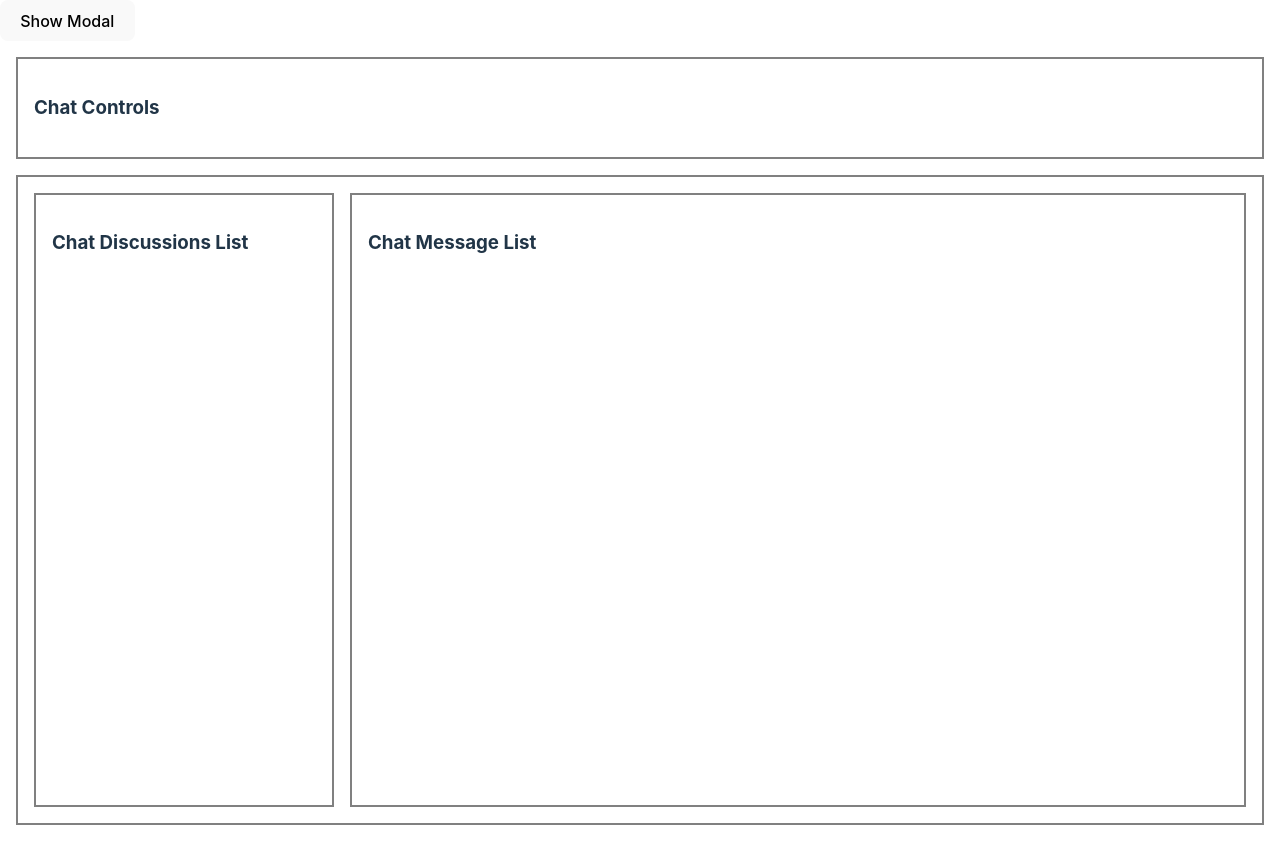
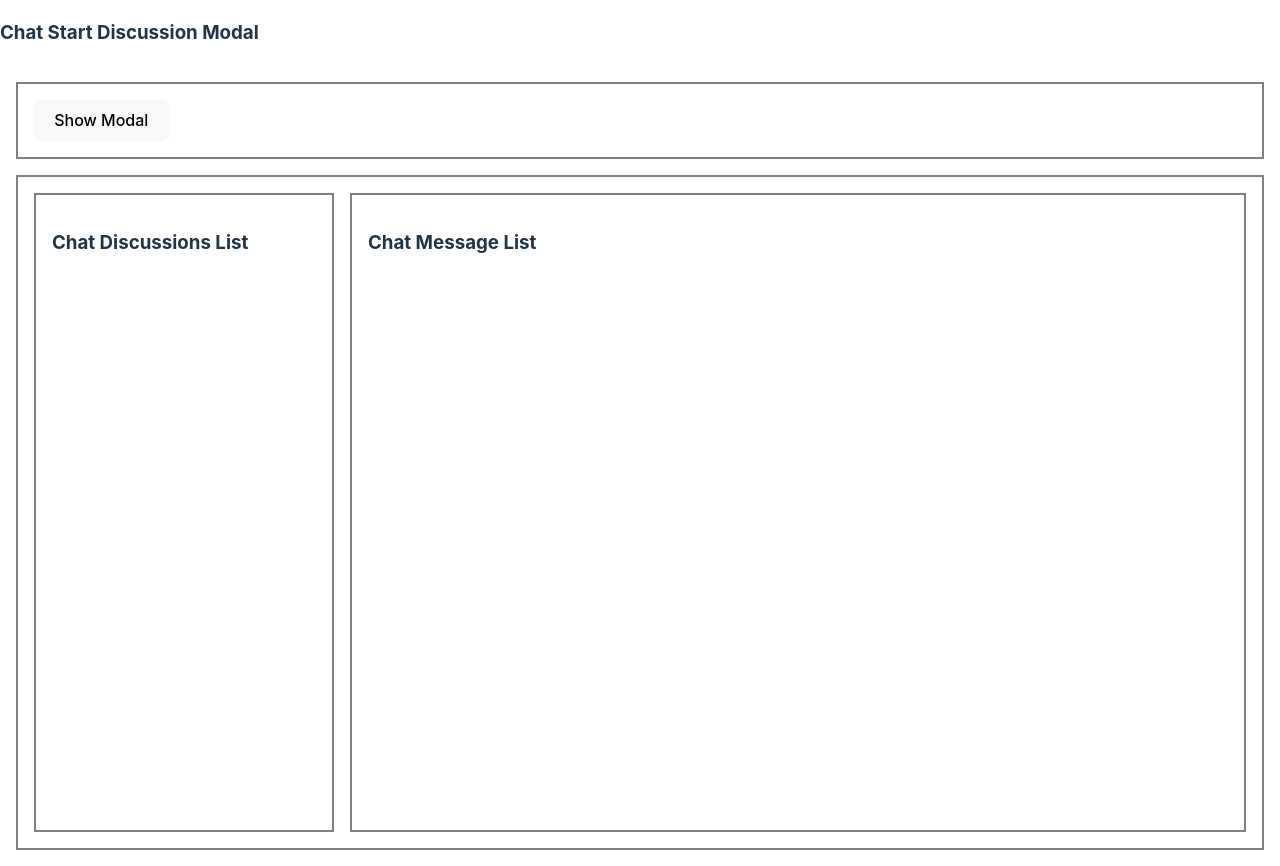
Before and after one commit to victorbln/INVAT_REACT, a React (Vite) app in the folder chat_app/: page / in a window 1280 px wide. Before the commit the page ends 841 px from the top, so only its background shows below. Built offline with nearby package versions, Linux system fonts and the light colour scheme.

Commit message:
Move button to controls component

```diff
--- a/chat_app/src/components/chat-controls.jsx
+++ b/chat_app/src/components/chat-controls.jsx
@@ -1,7 +1,13 @@
 export function ChatControls() {
   return (
     <div>
-      <h3>Chat Controls</h3>
+      <button
+        onClick={() => {
+          setIsModalVisible(!isModalVisible);
+        }}
+      >
+        Show Modal
+      </button>
     </div>
-  )
+  );
 }
--- a/chat_app/src/components/chat-start-discussion-modal.jsx
+++ b/chat_app/src/components/chat-start-discussion-modal.jsx
@@ -1,13 +1,7 @@
 export function ChatStartDiscussionModal() {
   return (
     <div>
-      <button
-        onClick={() => {
-          setIsModalVisible(!isModalVisible);
-        }}
-      >
-        Show Modal
-      </button>
+      <h3>Chat Start Discussion Modal</h3>
     </div>
   );
 }
```
